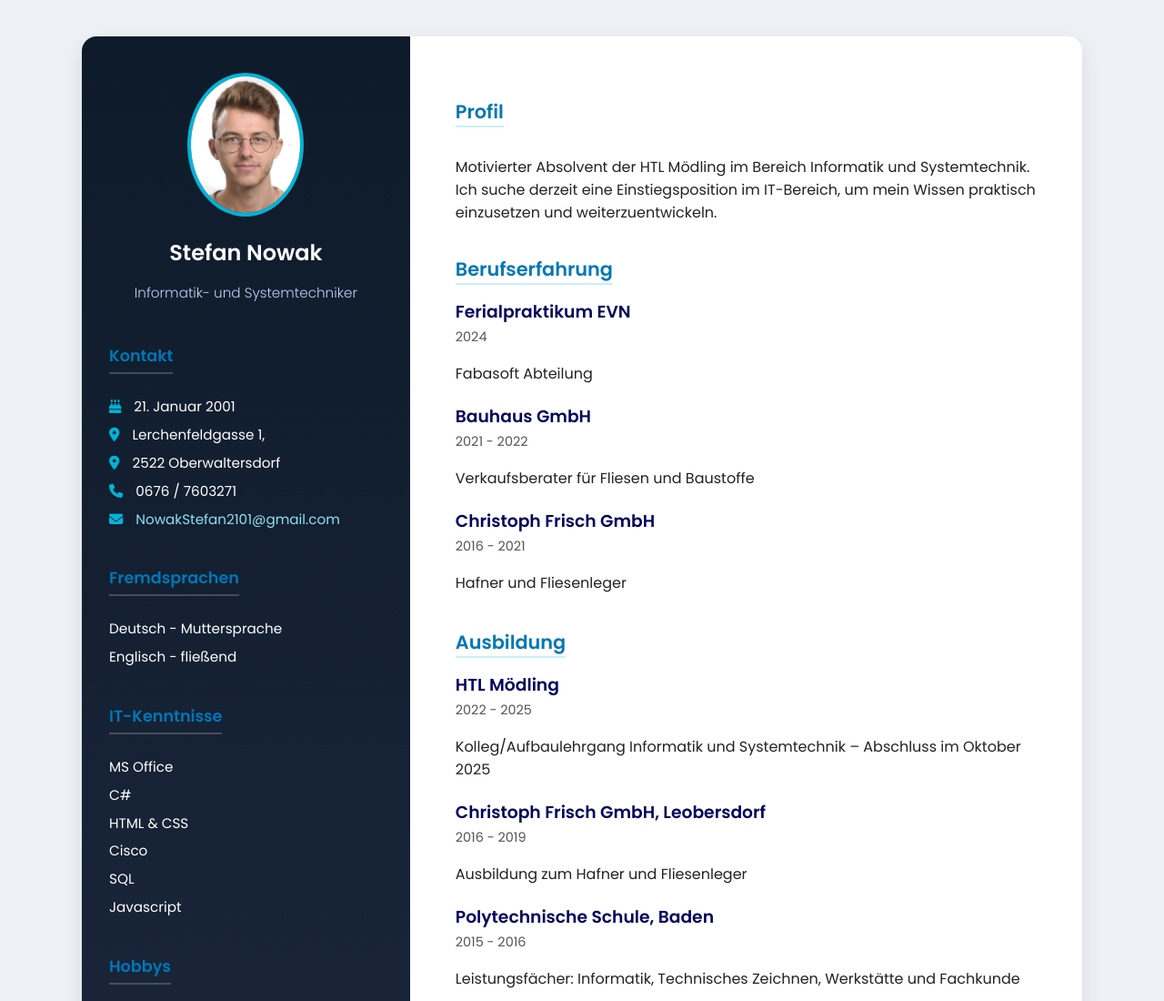
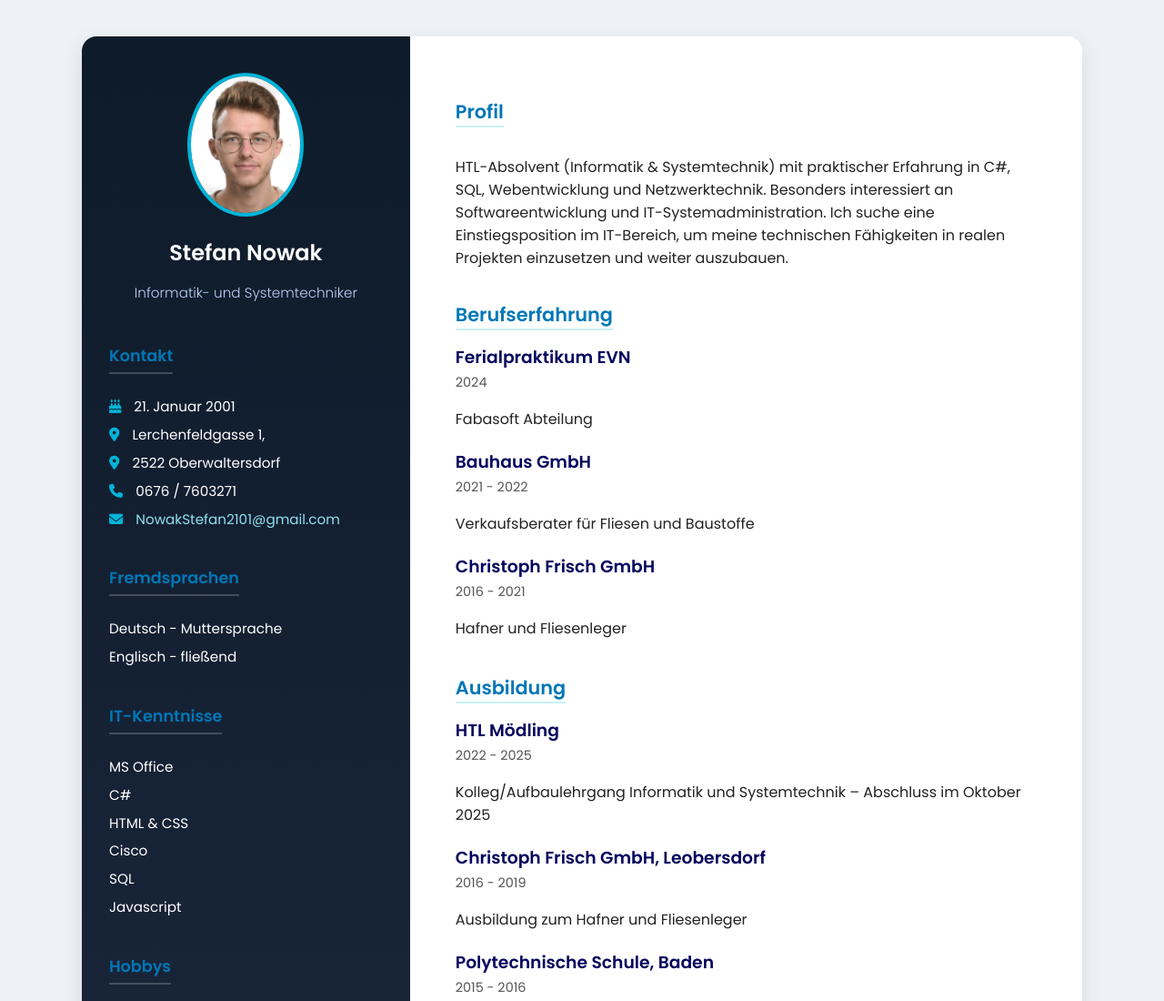
Before and after one commit to Stewooo/Lebenslauf, a plain HTML site: page index.html in a window 1280 px wide. Shown: the top 1100 px of the page at 91% size. Drawn offline with Linux system fonts and the light colour scheme.

Commit message:
Revise introduction and update experience details
Updated the introduction section to reflect current skills and interests.

```diff
--- a/index.html
+++ b/index.html
@@ -65,7 +65,7 @@
     <main class="content">
       <section class="intro">
         <h2>Profil</h2>
-        <p>Motivierter Absolvent der HTL Mödling im Bereich Informatik und Systemtechnik. Ich suche derzeit eine Einstiegsposition im IT-Bereich, um mein Wissen praktisch einzusetzen und weiterzuentwickeln.</p>
+        <p>HTL-Absolvent (Informatik & Systemtechnik) mit praktischer Erfahrung in C#, SQL, Webentwicklung und Netzwerktechnik. Besonders interessiert an Softwareentwicklung und IT-Systemadministration. Ich suche eine Einstiegsposition im IT-Bereich, um meine technischen Fähigkeiten in realen Projekten einzusetzen und weiter auszubauen.</p>
       </section>
 
       <section class="experience">
```
